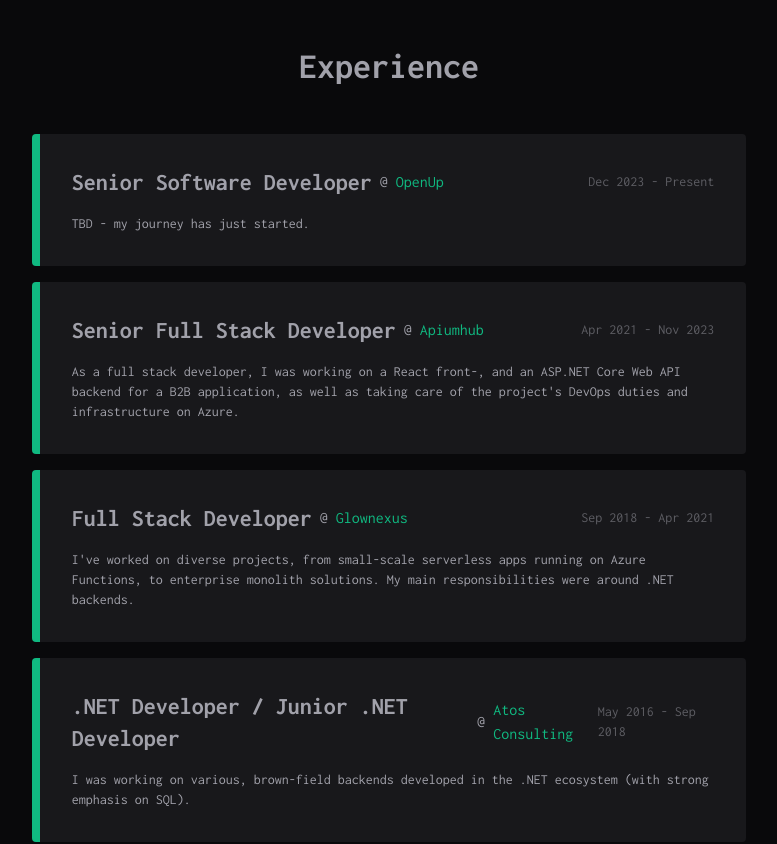
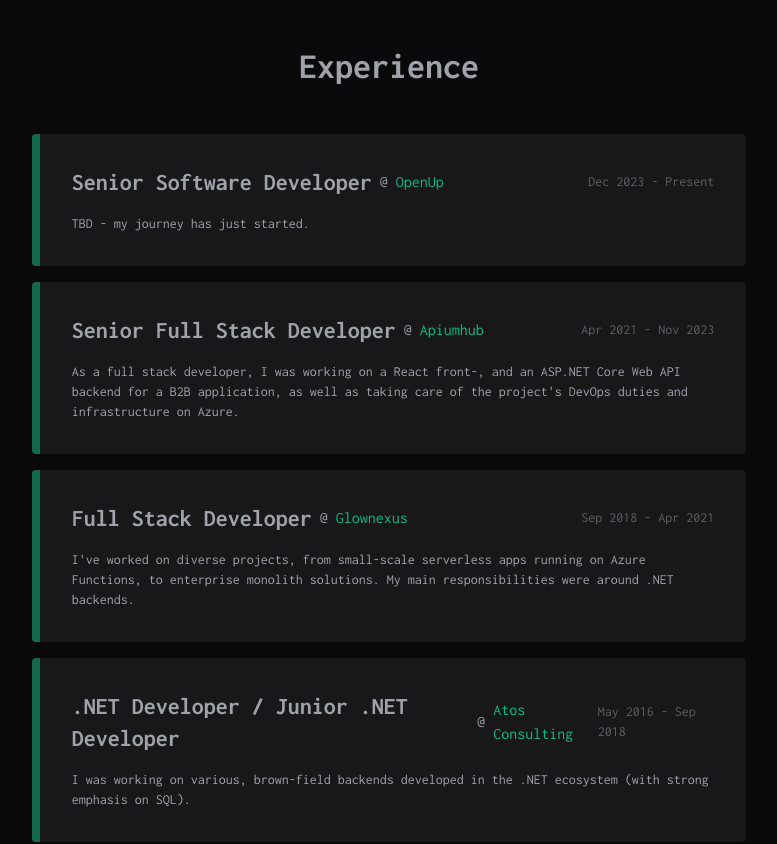
Before and after one commit to danielagg/personal-website-nextjs, a Next.js app: page / in a window 1280 px wide. Shown: the part 1440-2284 px from the top of the page, without its empty margins (251-1028 px from the left). Built offline with nearby package versions, Linux system fonts and the light colour scheme.

Commit message:
reduce opacity

```diff
--- a/app/components/Card.tsx
+++ b/app/components/Card.tsx
@@ -1,6 +1,6 @@
 export const Card = ({ children }: { children: JSX.Element }) => {
   return (
-    <div className="bg-accent p-8 border-l-8 border-primary rounded">
+    <div className="bg-accent p-8 border-l-8 border-primary/50 rounded">
       {children}
     </div>
   );
```
